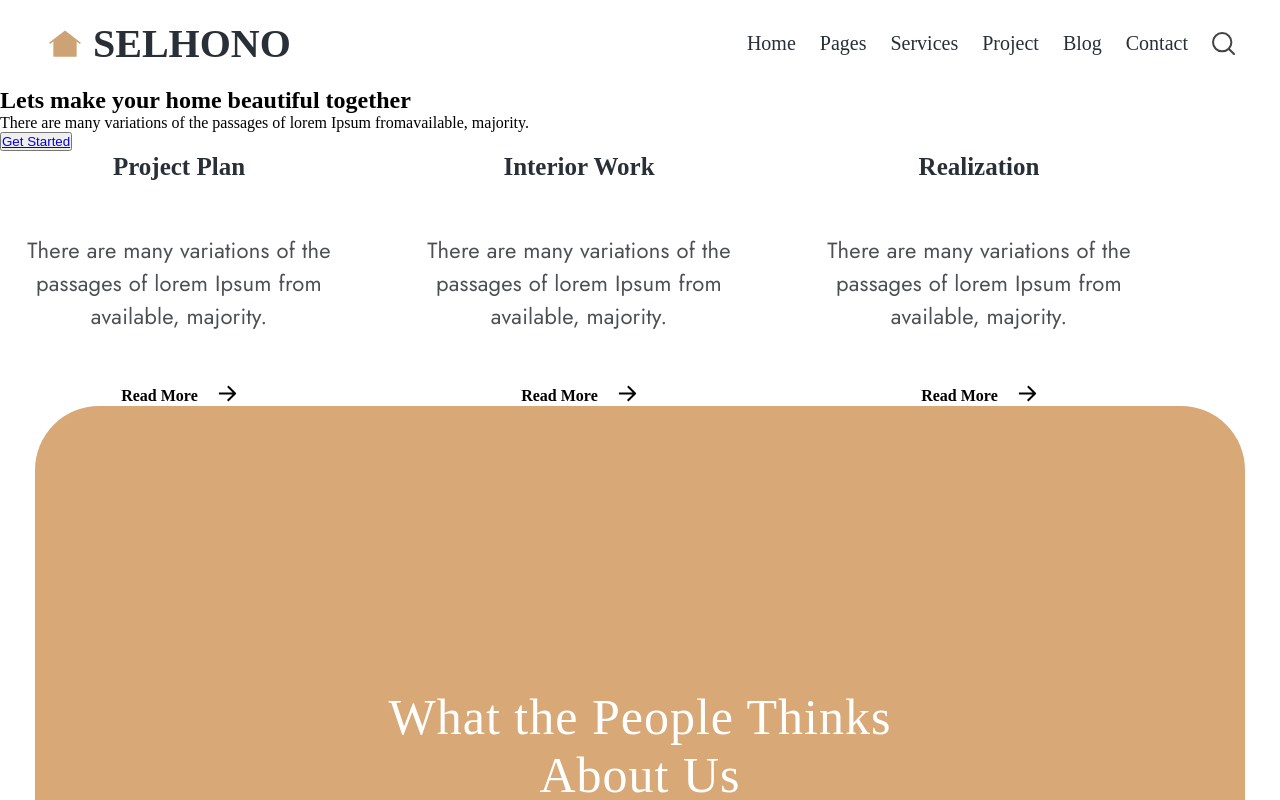
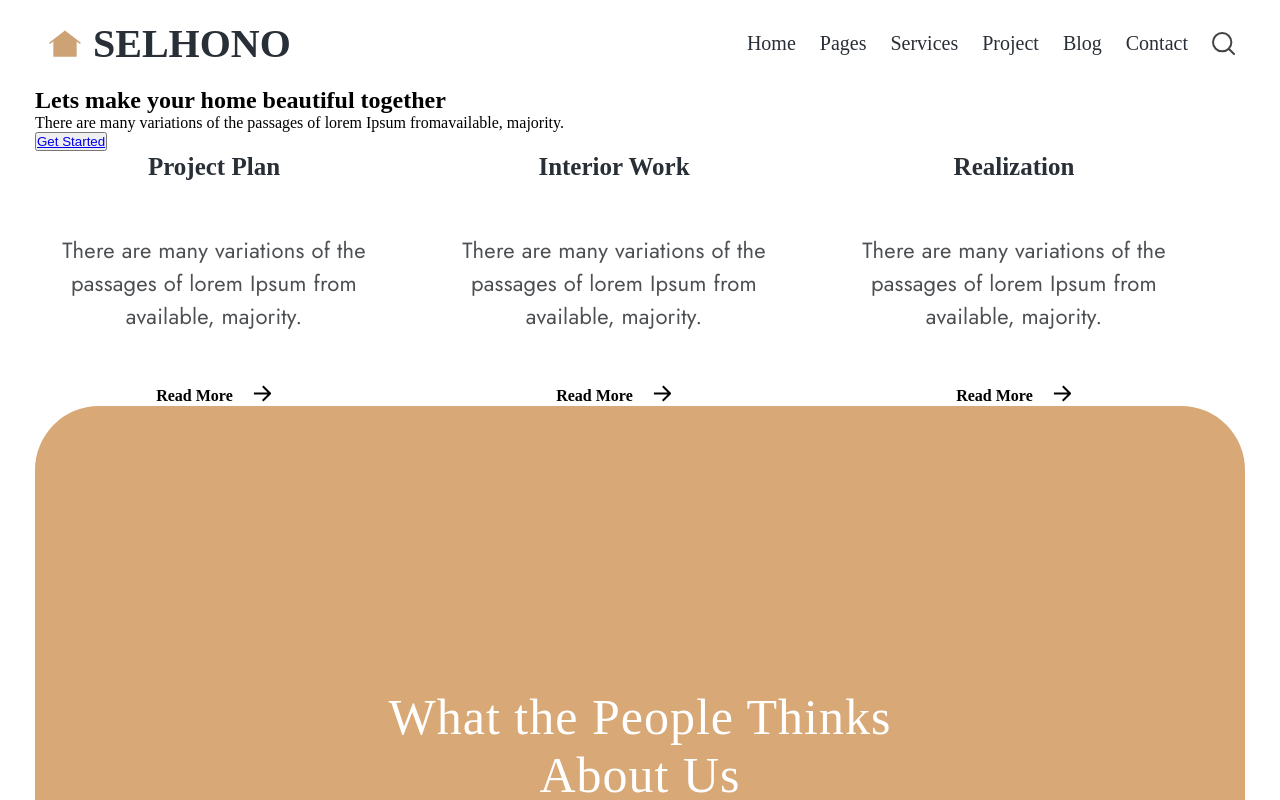
Before and after one commit to Carloseduardomelo/Projeto_Devs_Cansado, a React (Vite) app: page / in a window 1280 px wide. Shown: the top 800 px of the page. Built offline with nearby package versions, Linux system fonts and the light colour scheme; a web font is replaced by a local one.

Commit message:
compomente iniciado

```diff
--- a/src/App.css
+++ b/src/App.css
@@ -1,5 +1,3 @@
-<<<<<<< HEAD
-=======
 
 .app{
     display: flex;
@@ -7,4 +5,3 @@
     justify-content: center;
     flex-direction: column;
 }
->>>>>>> 5be4fa95c8bd35404fb042888f71ebfeaecaf278
--- a/src/index.css
+++ b/src/index.css
@@ -5,14 +5,8 @@
     outline: 0;
 }
 
-<<<<<<< HEAD
 body{
     max-width: 1920px;
     width: 1210px;
-=======
-<<<<<<< HEAD
     overflow-x: hidden;
-=======
->>>>>>> 5be4fa95c8bd35404fb042888f71ebfeaecaf278
->>>>>>> 2640a3f4dfa90baf06019170e3e536fd25ec7ab1
 }
```
